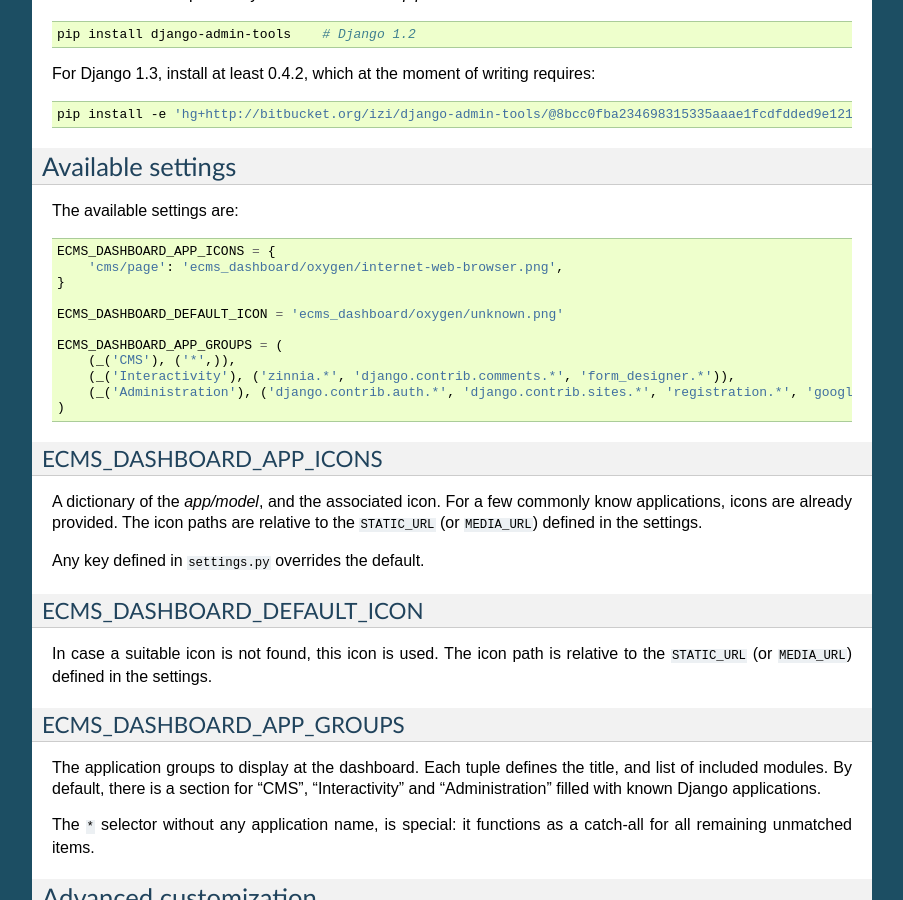
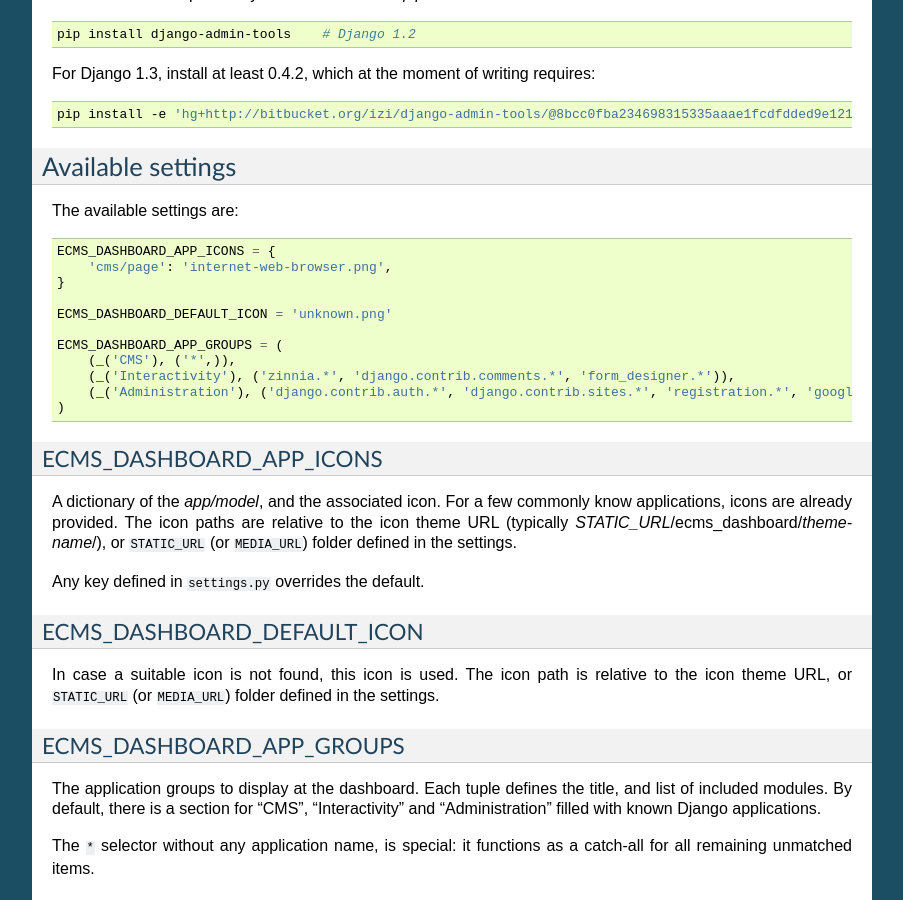
Before and after one commit to django-fluent/django-fluent-pages, a Sphinx documentation site: the page built from docs/modules/ecms_dashboard.rst, in a window 1280 px wide and 900 px high, scrolled down 660 px. Shown: the whole window, without its empty margins (198-1101 px from the left). Built offline with Sphinx 7.4.7, drawn with Linux system fonts in a browser that asks for light colours.

Commit message:
ecms_dashboard: Allow easy theme switch of AppIconList.
Using ECMS_DASHBOARD_ICON_THEME setting to switch to a different
XDG-compatible set of icons.

```diff
--- a/docs/modules/ecms_dashboard.rst
+++ b/docs/modules/ecms_dashboard.rst
@@ -57,17 +57,17 @@ The available settings are:
 
 .. code-block:: python
 
-  ECMS_DASHBOARD_APP_ICONS = {
-      'cms/page': 'ecms_dashboard/oxygen/internet-web-browser.png',
-  }
+    ECMS_DASHBOARD_APP_ICONS = {
+        'cms/page': 'internet-web-browser.png',
+    }
 
-  ECMS_DASHBOARD_DEFAULT_ICON = 'ecms_dashboard/oxygen/unknown.png'
+    ECMS_DASHBOARD_DEFAULT_ICON = 'unknown.png'
 
-  ECMS_DASHBOARD_APP_GROUPS = (
-      (_('CMS'), ('*',)),
-      (_('Interactivity'), ('zinnia.*', 'django.contrib.comments.*', 'form_designer.*')),
-      (_('Administration'), ('django.contrib.auth.*', 'django.contrib.sites.*', 'registration.*', 'google_analytics.*',)),
-  )
+    ECMS_DASHBOARD_APP_GROUPS = (
+        (_('CMS'), ('*',)),
+        (_('Interactivity'), ('zinnia.*', 'django.contrib.comments.*', 'form_designer.*')),
+        (_('Administration'), ('django.contrib.auth.*', 'django.contrib.sites.*', 'registration.*', 'google_analytics.*',)),
+    )
 
 
 ECMS_DASHBOARD_APP_ICONS
@@ -75,7 +75,8 @@ ECMS_DASHBOARD_APP_ICONS
 
 A dictionary of the `app/model`, and the associated icon.
 For a few commonly know applications, icons are already provided.
-The icon paths are relative to the ``STATIC_URL`` (or ``MEDIA_URL``) defined in the settings.
+The icon paths are relative to the icon theme URL (typically `STATIC_URL`/ecms_dashboard/`themename`/),
+or ``STATIC_URL`` (or ``MEDIA_URL``) folder defined in the settings.
 
 Any key defined in ``settings.py`` overrides the default.
 
@@ -83,7 +84,8 @@ ECMS_DASHBOARD_DEFAULT_ICON
 ~~~~~~~~~~~~~~~~~~~~~~~~~~~
 
 In case a suitable icon is not found, this icon is used.
-The icon path is relative to the ``STATIC_URL`` (or ``MEDIA_URL``) defined in the settings.
+The icon path is relative to the icon theme URL,
+or ``STATIC_URL`` (or ``MEDIA_URL``) folder defined in the settings.
 
 ECMS_DASHBOARD_APP_GROUPS
 ~~~~~~~~~~~~~~~~~~~~~~~~~
```
